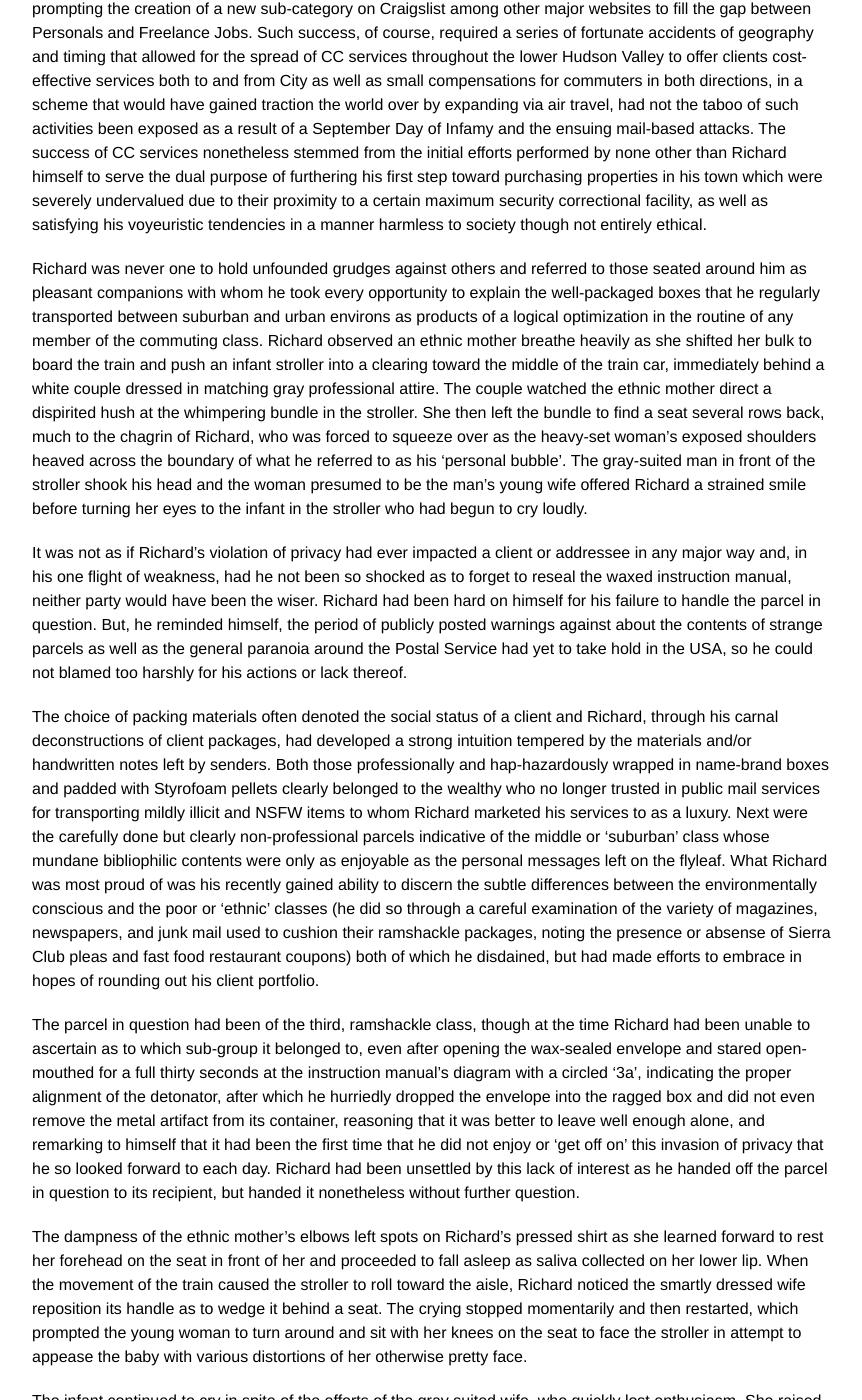
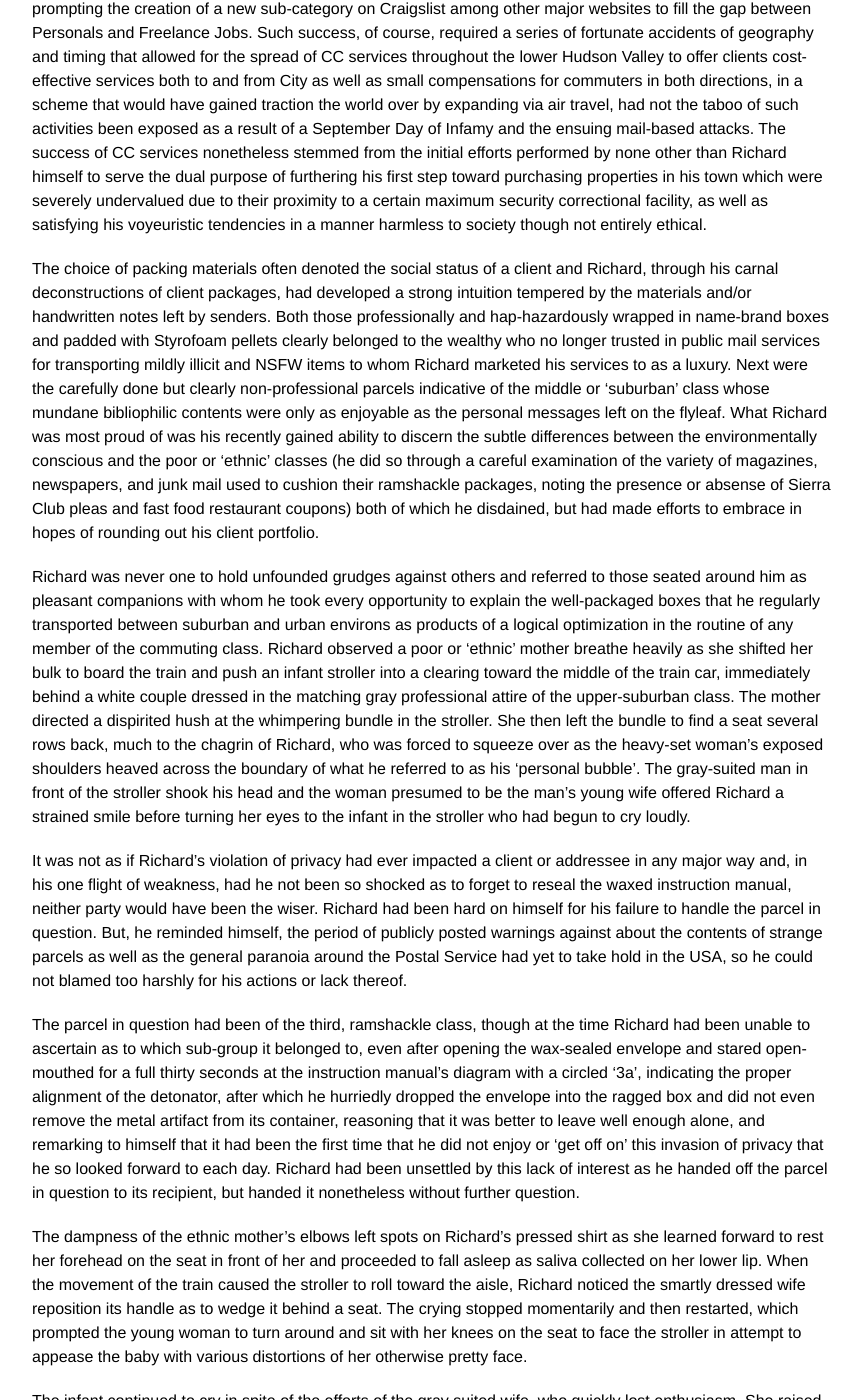
Before and after one commit to dericko/dericko.github.io, a Jekyll site: the page built from _posts/2015-02-3-a-casual-courier.md, in a window 1280 px wide and 1400 px high, scrolled down 763 px. Shown: the whole window, without its empty margins (208-1070 px from the left). Built offline with Jekyll 4.4.1, drawn with Linux system fonts in a browser that asks for light colours; some of the changed text lies outside the part shown.

Commit message:
move things around

```diff
--- a/_posts/2015-02-3-a-casual-courier.md
+++ b/_posts/2015-02-3-a-casual-courier.md
@@ -19,11 +19,11 @@ In providing an address, the elder Mrs. Ormond betrayed her unfamiliarity with t
 
 By 2001, Richard Teldon had single-handedly inspired the online popularization of casual courier services, prompting the creation of a new sub-category on Craigslist among other major websites to fill the gap between Personals and Freelance Jobs. Such success, of course, required a series of fortunate accidents of geography and timing that allowed for the spread of CC services throughout the lower Hudson Valley to offer clients cost-effective services both to and from City as well as small compensations for commuters in both directions, in a scheme that would have gained traction the world over by expanding via air travel, had not the taboo of such activities been exposed as a result of a September Day of Infamy and the ensuing mail-based attacks. The success of CC services nonetheless stemmed from the initial efforts performed by none other than Richard himself to serve the dual purpose of furthering his first step toward purchasing properties in his town which were severely undervalued due to their proximity to a certain maximum security correctional facility, as well as satisfying his voyeuristic tendencies in a manner harmless to society though not entirely ethical.
 
-Richard was never one to hold unfounded grudges against others and referred to those seated around him as pleasant companions with whom he took every opportunity to explain the well-packaged boxes that he regularly transported between suburban and urban environs as products of a logical optimization in the routine of any member of the commuting class. Richard observed an ethnic mother breathe heavily as she shifted her bulk to board the train and push an infant stroller into a clearing toward the middle of the train car, immediately behind a white couple dressed in matching gray professional attire. The couple watched the ethnic mother direct a dispirited hush at the whimpering bundle in the stroller. She then left the bundle to find a seat several rows back, much to the chagrin of Richard, who was forced to squeeze over as the heavy-set woman’s exposed shoulders heaved across the boundary of what he referred to as his ‘personal bubble’. The gray-suited man in front of the stroller shook his head and the woman presumed to be the man’s young wife offered Richard a strained smile before turning her eyes to the infant in the stroller who had begun to cry loudly.
+The choice of packing materials often denoted the social status of a client and Richard, through his carnal deconstructions of client packages, had developed a strong intuition tempered by the materials and/or handwritten notes left by senders. Both those professionally and hap-hazardously wrapped in name-brand boxes and padded with Styrofoam pellets clearly belonged to the wealthy who no longer trusted in public mail services for transporting mildly illicit and NSFW items to whom Richard marketed his services to as a luxury. Next were the carefully done but clearly non-professional parcels indicative of the middle or ‘suburban’ class whose mundane bibliophilic contents were only as enjoyable as the personal messages left on the flyleaf. What Richard was most proud of was his recently gained ability to discern the subtle differences between the environmentally conscious and the poor or ‘ethnic’ classes (he did so through a careful examination of the variety of magazines, newspapers, and junk mail used to cushion their ramshackle packages, noting the presence or absense of Sierra Club pleas and fast food restaurant coupons) both of which he disdained, but had made efforts to embrace in hopes of rounding out his client portfolio.
+
+Richard was never one to hold unfounded grudges against others and referred to those seated around him as pleasant companions with whom he took every opportunity to explain the well-packaged boxes that he regularly transported between suburban and urban environs as products of a logical optimization in the routine of any member of the commuting class. Richard observed a poor or 'ethnic' mother breathe heavily as she shifted her bulk to board the train and push an infant stroller into a clearing toward the middle of the train car, immediately behind a white couple dressed in the matching gray professional attire of the upper-suburban class. The mother directed a dispirited hush at the whimpering bundle in the stroller. She then left the bundle to find a seat several rows back, much to the chagrin of Richard, who was forced to squeeze over as the heavy-set woman’s exposed shoulders heaved across the boundary of what he referred to as his ‘personal bubble’. The gray-suited man in front of the stroller shook his head and the woman presumed to be the man’s young wife offered Richard a strained smile before turning her eyes to the infant in the stroller who had begun to cry loudly.
 
 It was not as if Richard’s violation of privacy had ever impacted a client or addressee in any major way and, in his one flight of weakness, had he not been so shocked as to forget to reseal the waxed instruction manual, neither party would have been the wiser. Richard had been hard on himself for his failure to handle the parcel in question. But, he reminded himself, the period of publicly posted warnings against about the contents of strange parcels as well as the general paranoia around the Postal Service had yet to take hold in the USA, so he could not blamed too harshly for his actions or lack thereof.
-
-The choice of packing materials often denoted the social status of a client and Richard, through his carnal deconstructions of client packages, had developed a strong intuition tempered by the materials and/or handwritten notes left by senders. Both those professionally and hap-hazardously wrapped in name-brand boxes and padded with Styrofoam pellets clearly belonged to the wealthy who no longer trusted in public mail services for transporting mildly illicit and NSFW items to whom Richard marketed his services to as a luxury. Next were the carefully done but clearly non-professional parcels indicative of the middle or ‘suburban’ class whose mundane bibliophilic contents were only as enjoyable as the personal messages left on the flyleaf. What Richard was most proud of was his recently gained ability to discern the subtle differences between the environmentally conscious and the poor or ‘ethnic’ classes (he did so through a careful examination of the variety of magazines, newspapers, and junk mail used to cushion their ramshackle packages, noting the presence or absense of Sierra Club pleas and fast food restaurant coupons) both of which he disdained, but had made efforts to embrace in hopes of rounding out his client portfolio.
 
 The parcel in question had been of the third, ramshackle class, though at the time Richard had been unable to ascertain as to which sub-group it belonged to, even after opening the wax-sealed envelope and stared open-mouthed for a full thirty seconds at the instruction manual’s diagram with a circled ‘3a’, indicating the proper alignment of the detonator, after which he hurriedly dropped the envelope into the ragged box and did not even remove the metal artifact from its container, reasoning that it was better to leave well enough alone, and remarking to himself that it had been the first time that he did not enjoy or ‘get off on’ this invasion of privacy that he so looked forward to each day. Richard had been unsettled by this lack of interest as he handed off the parcel in question to its recipient, but handed it nonetheless without further question.
 
@@ -31,7 +31,7 @@ The dampness of the ethnic mother’s elbows left spots on Richard’s pressed s
 
 The infant continued to cry in spite of the efforts of the gray suited wife, who quickly lost enthusiasm. She raised her eyes to the ethnic mother beside Richard and stared as if to penetrate the crown of the sleeping woman’s head as it rested on the seat in front of her. Richard tilted his own head down at the parcel and mouthed the words of its address to himself while keeping the frightening woman’s gaze in his upper peripheries. Her stare did not cease until an announcement for Yonkers cued the husband to place his hand on the wife who turned back with such ferocity as to make him slide several inches lower in his seat as the wife apologized and whispered to him. The couple stood before the train came to a full and complete stop and the wife reached down toward the infant whose cries died down with human proximity. The wife bounced the baby in her arms and said something to her husband as he rubbed her shoulder and smiled.
 
-Richard rubbed his palms against his pant legs and coughed into his shirt. He had never intended harm with his inaction. In the aftermath, he had avoided sleep by watching twenty-four hour cable news coverage of what had been deemed an attack against America. The list of victims was updated hourly until the print was too small to read, at which time the network provided a url address to an interactive list on its website. When Richard did sleep, his dreams consisted of a looped succession of images. His hands unpacked and repacked the parcel in question with meticulous detail. As each loop completed, it paused on an image of the package label which, instead of the original recipient's name, contained the name of the lastest victim broadcast via televised and web-based media.
+Richard rubbed his palms against his pant legs and coughed into his shirt. He had never intended harm with his inaction regarding the parcel in question. In the aftermath, he had avoided sleep by watching twenty-four hour cable news coverage of what had been deemed an attack against America. The list of victims was updated hourly until the print was too small to read, at which time the network provided a url address to an interactive list on its website. When Richard did sleep, his dreams consisted of a looped succession of images. His hands unpacked and repacked the contents of the parcel in question with meticulous detail. As each loop completed, it paused on an image of the package label which, instead of the original recipient's name, contained the name of the lastest victim broadcast via televised or web-based media sources.
 
 The train came to a halt and the sleeping woman’s saliva pooled on her jeans without Richard’s notice. Richard stared at the couple as the wife invited her husband to coddle the infant.
 
```
